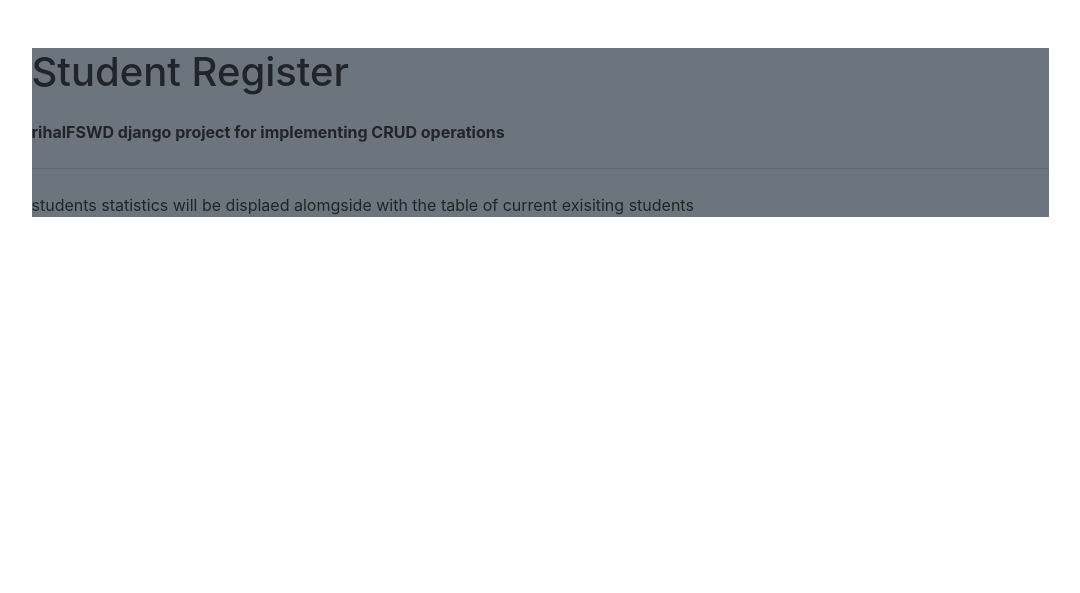
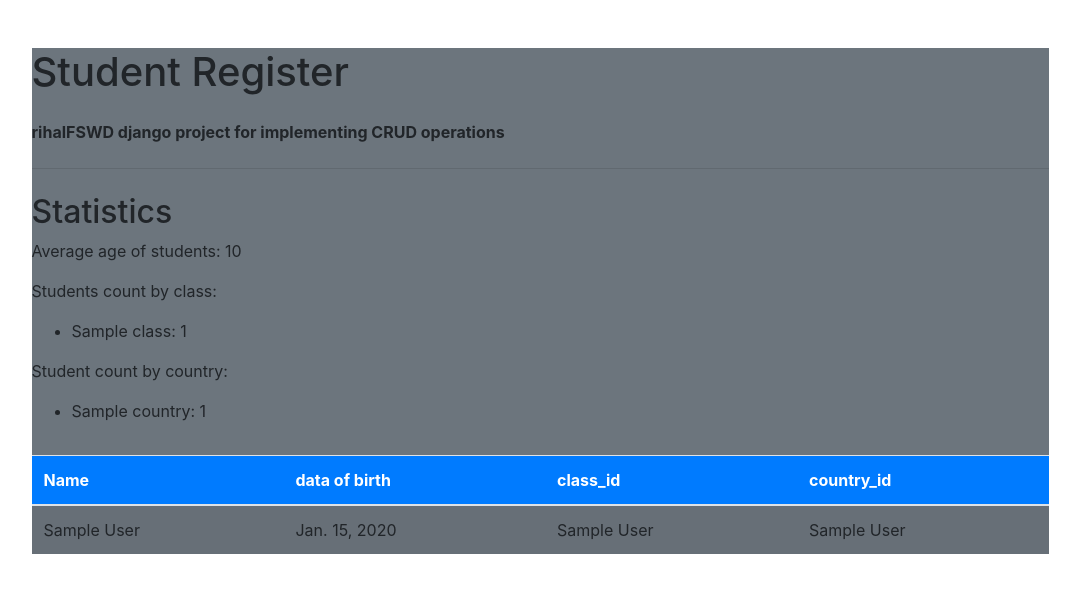
Before and after one commit to balqeess/rihalProject, a Django app: template studentsAPI/templates/studentsAPI/students_statistics.html in a window 1280 px wide. Shown: the top 593 px of the page, without its empty margins (146-1226 px from the left). Run offline with Django 4.2, Linux system fonts and the light colour scheme; tables that the repository leaves empty hold one stand-in row (values such as "Sample post"); the template is opened without the code that fills it: values that come from a table or form of the project are taken from there, most other values are stand-ins (such as "Sample title", 1, 10 or a date in 2020); some libraries are stand-ins or nearby versions.

Commit message:
*work on the students_statistics.html to display the context object for the statistics views and include a table

```diff
--- a/studentsAPI/templates/studentsAPI/students_statistics.html
+++ b/studentsAPI/templates/studentsAPI/students_statistics.html
@@ -1,5 +1,51 @@
 {% extends "studentsAPI/base.html"%}
 
 {% block content %}
-<p>students statistics will be displaed alomgside with the table of current exisiting students </p>
+<body>
+<h2>Statistics</h2>
+    <p>Average age of students: {{ avg_age.avg_age }}</p>
+    <p>Students count by class:</p>
+    <ul>
+        {% for item in students_count_by_class %}
+            <li>{{ item.class }}: {{ item.count }}</li>
+        {% endfor %}
+    </ul>
+    <p>Student count by country:</p>
+    <ul>
+        {% for item in students_count_by_country %}
+            <li>{{ item.country }}: {{ item.count }}</li>
+        {% endfor %}
+    </ul>
+</body>
+
+    <table class="table table-borderless">
+        <table class="table table-striped table-hover">
+            <thead class="bg-primary text-white">
+              <tr>
+                <th>Name</th>
+                <th>data of birth</th>
+                <th>class_id</th>
+                <th>country_id</th>
+        </tr>
+    </thead>
+    <tbody>
+              {% for student in students_list %}
+              <tr>
+                <td>{{ student.name }}</td>
+                <td>{{ student.date_of_birth }}</td>
+                <td>{{ student.class_id }}</td>
+                <td>{{ student.country_id }}</td>
+
+
+              </tr>
+              {% empty %}
+              <tr>
+                <td colspan="4">No students found.</td>
+              </tr>
+              {% endfor %}
+            </tbody>
+          </table>
+
+
+
 {% endblock content %}
--- a/studentsAPI/views.py
+++ b/studentsAPI/views.py
@@ -14,9 +14,9 @@ def students_statistics(request):
         'students_count_by_class': students_count_by_class,
         'students_count_by_country': students_count_by_country,
         'avg_age': avg_age,
-        'students_statistics': Student.objects.all()
+        'students_list': Student.objects.all()
     }
-    return render(request,"studentsAPI/students_statistics.html")
+    return render(request,"studentsAPI/students_statistics.html",context)
 
 def students_form(request):
     if request.method == "GET": #GET REQUEST
```
Also changed, not shown: studentsAPI/viewsets.py (+4 -4 lines).
